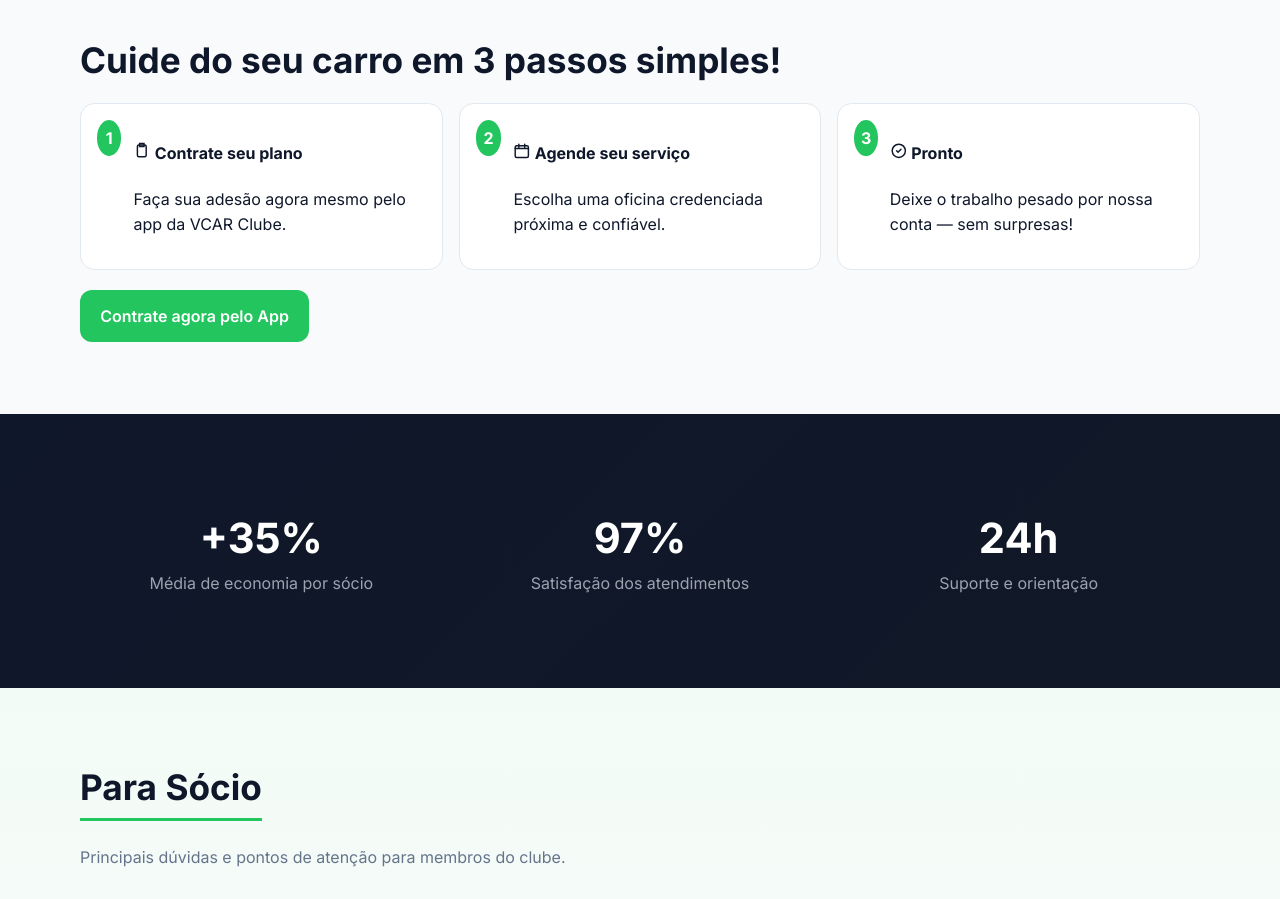
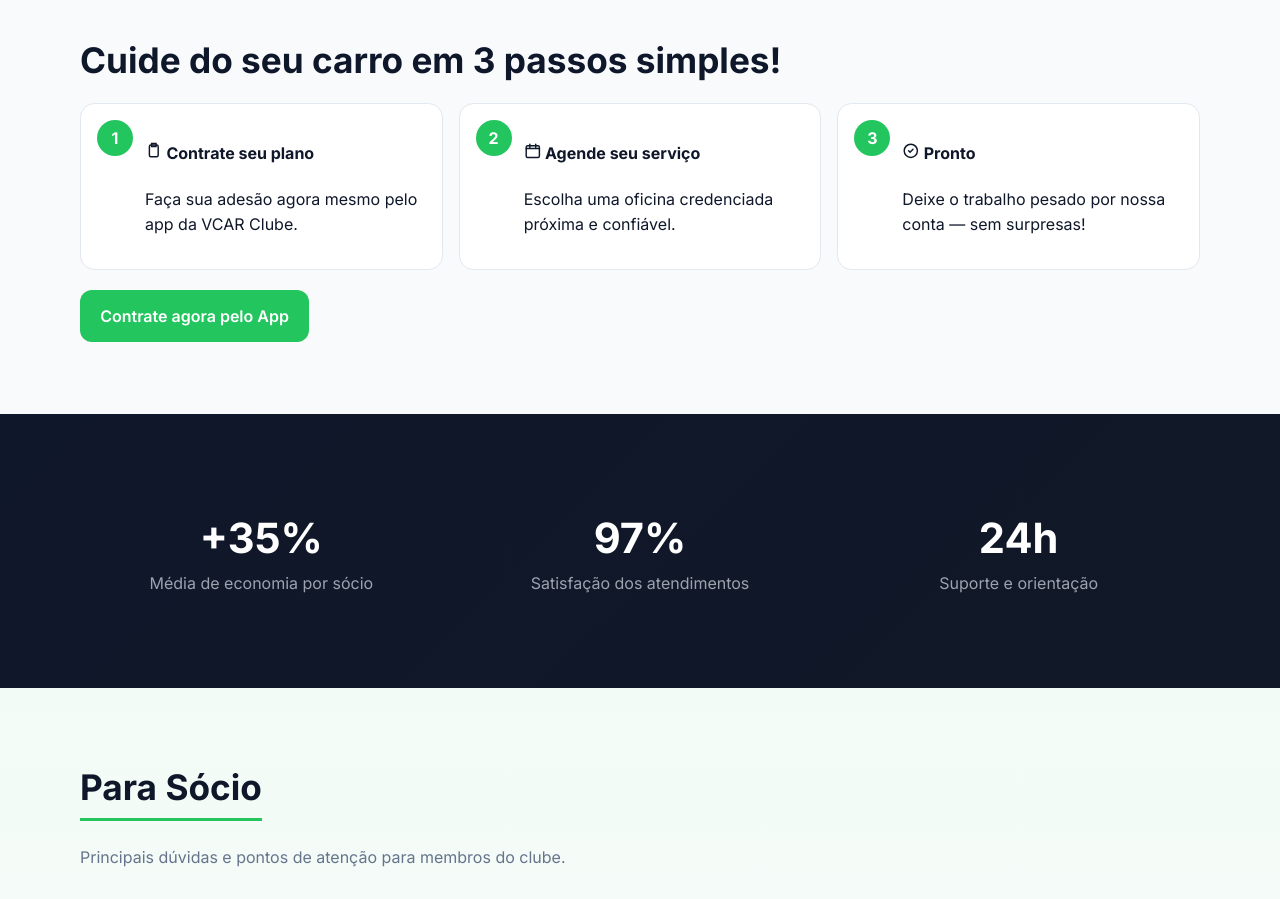
Before and after one commit to vcarclube/vcar-landing-principal, a plain HTML site: page index.html in a window 1280 px wide. Shown: the part 2420-3319 px from the top of the page. Drawn offline with Linux system fonts and the light colour scheme.

Commit message:
Update style.css

```diff
--- a/style.css
+++ b/style.css
@@ -127,7 +127,7 @@ img { max-width: 100%; display: block; }
 /* Steps */
 .steps { display: grid; grid-template-columns: repeat(auto-fit, minmax(260px, 1fr)); gap: 1rem; margin-top: 1rem; }
 .step { display: flex; gap: .75rem; align-items: flex-start; background: var(--surface); border: 1px solid var(--border); border-radius: .9rem; padding: 1rem; }
-.step-number { width: 36px; height: 36px; border-radius: 50%; background: var(--primary); color: #fff; display: inline-flex; align-items: center; justify-content: center; font-weight: 700; }
+.step-number { width: 36px; height: 36px; border-radius: 50%; background: var(--primary); color: #fff; display: inline-flex; align-items: center; justify-content: center; font-weight: 700; flex: 0 0 36px; aspect-ratio: 1 / 1; line-height: 1; }
 .cta-row { display: flex; gap: .75rem; margin-top: 1.25rem; flex-wrap: wrap; }
 
 /* Stats */
```
